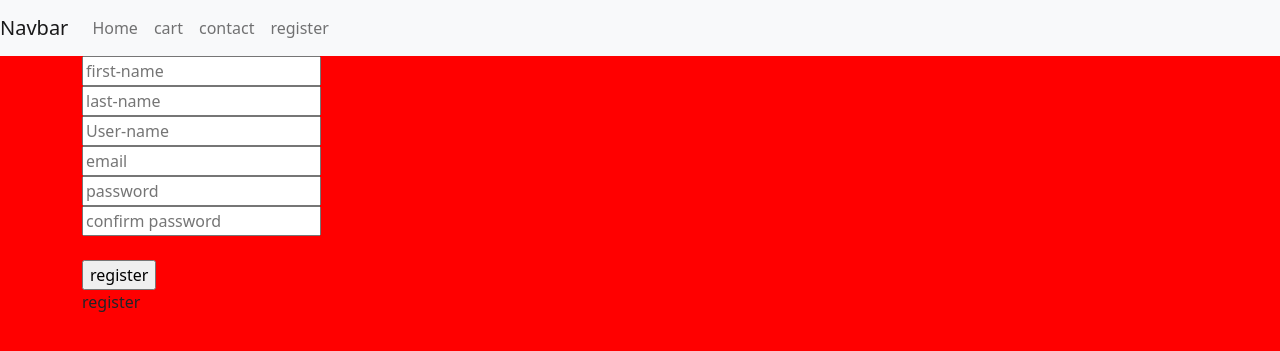
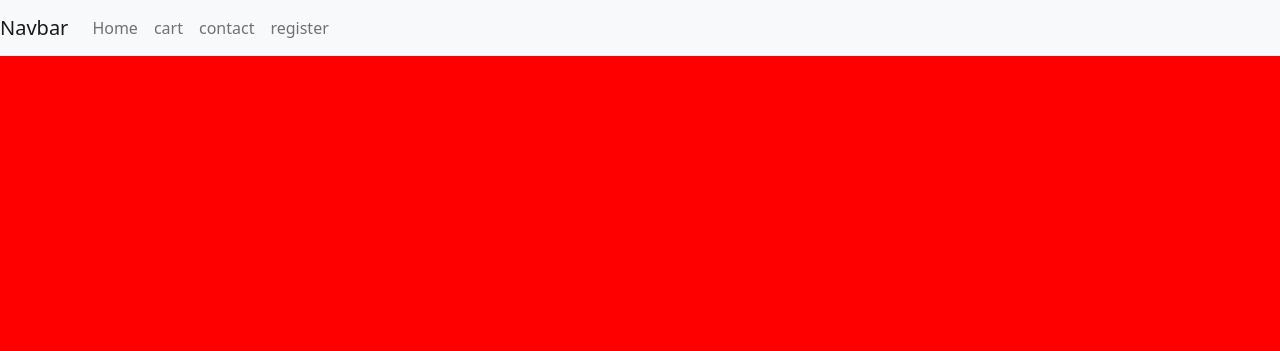
Before and after one commit to Bria222/django_shopping_cart, a Django app: page /register in a window 1280 px wide. Shown: the top 351 px of the page. Run offline with Django 3.2, Linux system fonts and the light colour scheme; some libraries are stand-ins or nearby versions.

Commit message:
first commit

```diff
--- a/application_app/templates/application_app/register.html
+++ b/application_app/templates/application_app/register.html
@@ -4,15 +4,8 @@
 <form action="register" method="post">
 {% csrf_token %}
 
-<input type="text" name="first_name" placeholder="first-name"><br>
-<input type="text" name="last_name" placeholder="last-name"><br>
-<input type="text" name="user_name" placeholder="User-name"><br>
-<input type="email" name="email" placeholder="email"><br>
-<input type="tpassword" name="password1" placeholder="password"><br>
-<input type="password" name="password2" placeholder="confirm password"><br><br>
+{{Form}}
 
-<input type="submit" name="submit" value="register"><br>
-<p>register</p>
 
 </form>
 </div>
--- a/application_app/views.py
+++ b/application_app/views.py
@@ -1,13 +1,11 @@
-from django.shortcuts import render
+from django.shortcuts import render, redirect
+from django.contrib.auth.models import User,auth
+from django.contrib.auth.forms import UserCreationForm
+from django.contrib.auth.forms import AuthenticationForm
 from .models import *
 def index(request):
     dataa= Details.objects.all()
     return render(request, 'application_app/index.html', {'dataa':dataa})
 
 def register(request):
-    if request.method == 'post':
-        first_name = request.post['first_name']
-
-
-    else:
-        return render(request, 'application_app/register.html')
+    return render(request, 'application_app/register.html')
```
